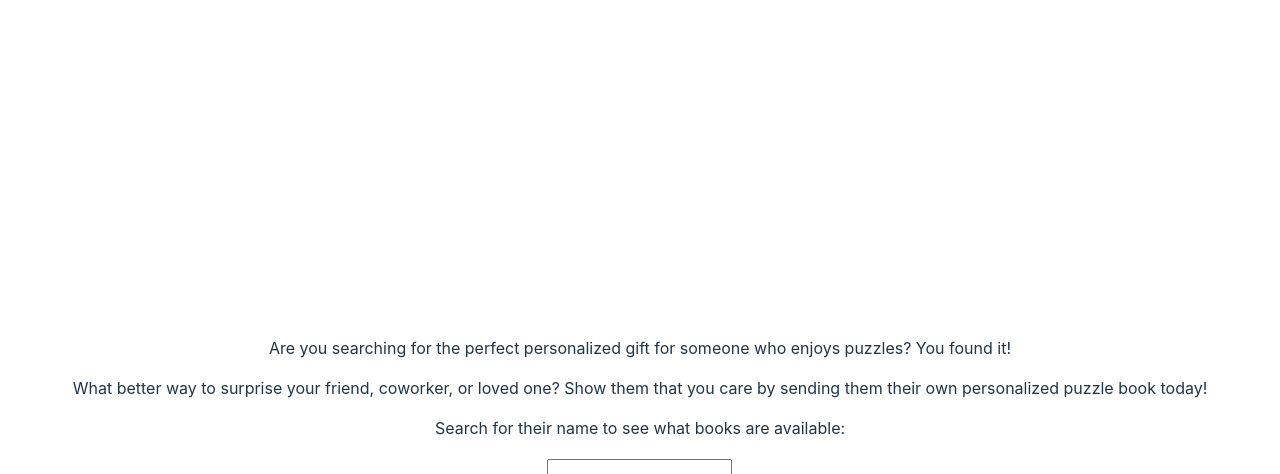
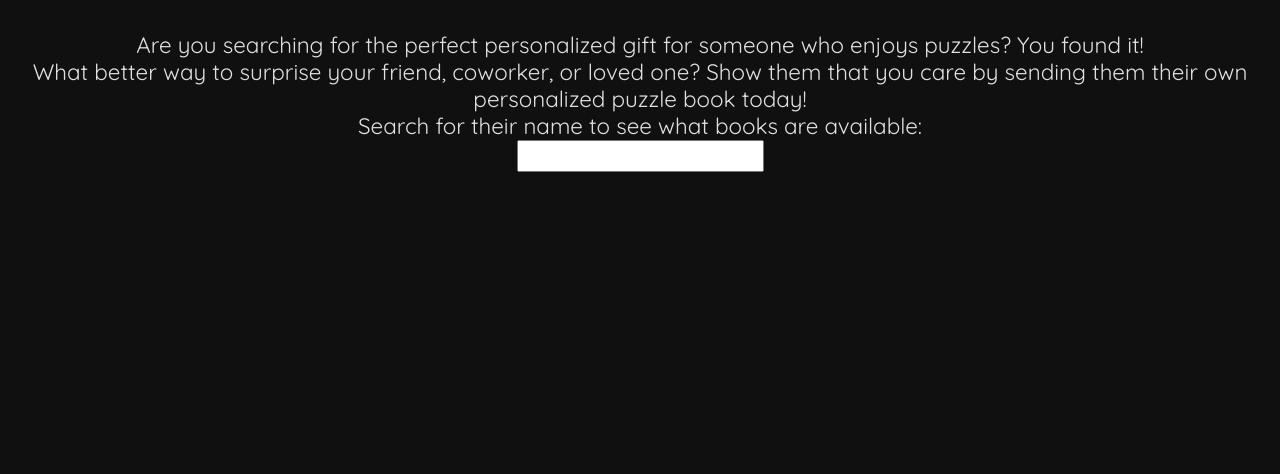
Before and after one commit to gmlewis/personalized-books, a Vue app: page / in a window 1280 px wide. Shown: the top 474 px of the page. Built offline with nearby package versions, Linux system fonts and the light colour scheme.

Commit message:
Make book grid

```diff
--- a/package.json
+++ b/package.json
@@ -13,6 +13,7 @@
   },
   "devDependencies": {
     "@vitejs/plugin-vue": "^4.1.0",
+    "sass": "^1.59.3",
     "vite": "^4.2.0"
   }
 }
--- a/src/components/DisplayBook.vue
+++ b/src/components/DisplayBook.vue
@@ -1,9 +1,9 @@
 <template>
-  <div>
+  <div class="book-container">
     <a :href="`https://lulu.com/${book[1]}`">
-      <img :src="book[3]">
-      {{ book[0] }}
-      (ISBN: {{ book[2] }})
+      <img :src="book[3]" width="384" height="576">
+      <span class="book-info">{{ book[0] }}
+        (ISBN: {{ book[2] }})</span>
     </a>
   </div>
 </template>
@@ -15,4 +15,27 @@ const props = defineProps({
 
 </script>
 
-<style lang="scss" scoped></style>
+<style lang="scss" scoped>
+.book-container {
+  display: flex;
+  flex-direction: column;
+  justify-content: center;
+  align-items: center;
+  width: 100%;
+
+
+  &>a {
+    &>img {
+      // from https://stackoverflow.com/questions/12991351/css-force-image-resize-and-keep-aspect-ratio#comment94032036_39039206
+      object-fit: contain;
+      width: 100%;
+      height: 20rem;
+    }
+
+    &>.book-info {
+      font-size: 1.2rem;
+    }
+  }
+
+}
+</style>
--- a/src/components/SearchBooks.vue
+++ b/src/components/SearchBooks.vue
@@ -1,8 +1,10 @@
 <template>
   <input v-model="name">
-  <div v-if="!!shortcut">Shortcut: <a :href="shortcut">{{ shortcut }}</a></div>
-  <div v-for="book in books">
-    <DisplayBook :book="book" />
+  <div v-if="!!shortcut" class="shortcut">Shortcut: <a :href="shortcut">{{ shortcut }}</a></div>
+  <div class="books">
+    <div v-for="book in books" class="book">
+      <DisplayBook :book="book" />
+    </div>
   </div>
 </template>
 
@@ -38,4 +40,24 @@ onMounted(() => {
 })
 </script>
 
-<style scoped></style>
+<style lang="scss" scoped>
+.books {
+  display: flex;
+  flex-direction: row;
+  flex-wrap: wrap;
+  justify-content: center;
+  gap: 1rem;
+}
+
+.book {
+  width: 30%;
+}
+
+.shortcut {
+  margin: 1rem auto;
+}
+
+input {
+  font: inherit;
+}
+</style>
--- a/src/style.css
+++ b/src/style.css
@@ -1,11 +1,13 @@
+@import url('https://fonts.googleapis.com/css2?family=Quicksand:wght@400;500&display=swap');
+
 :root {
-  font-family: Inter, system-ui, Avenir, Helvetica, Arial, sans-serif;
-  line-height: 1.5;
+  font-family: 'Quicksand', sans-serif;
+  line-height: 1.2;
   font-weight: 400;
 
   color-scheme: light dark;
   color: rgba(255, 255, 255, 0.87);
-  background-color: #242424;
+  background-color: #101010;
 
   font-synthesis: none;
   text-rendering: optimizeLegibility;
@@ -14,58 +16,29 @@
   -webkit-text-size-adjust: 100%;
 }
 
-a {
-  font-weight: 500;
-  color: #646cff;
-  text-decoration: inherit;
-}
-a:hover {
-  color: #535bf2;
+*,
+*::before,
+*::after {
+  box-sizing: border-box;
+  margin: 0;
+  position: relative;
+  font-weight: normal;
 }
 
-a {
-  font-weight: 500;
-  color: #646cff;
-  text-decoration: inherit;
-}
-a:hover {
-  color: #535bf2;
+html {
+  height: 100%;
 }
 
 body {
   margin: 0;
   display: flex;
+  flex-direction: column;
   place-items: center;
   min-width: 320px;
   min-height: 100vh;
-}
-
-h1 {
-  font-size: 3.2em;
-  line-height: 1.1;
-}
-
-button {
-  border-radius: 8px;
-  border: 1px solid transparent;
-  padding: 0.6em 1.2em;
-  font-size: 1em;
-  font-weight: 500;
-  font-family: inherit;
-  background-color: #1a1a1a;
-  cursor: pointer;
-  transition: border-color 0.25s;
-}
-button:hover {
-  border-color: #646cff;
-}
-button:focus,
-button:focus-visible {
-  outline: 4px auto -webkit-focus-ring-color;
-}
-
-.card {
-  padding: 2em;
+  line-height: 1.2;
+  font-size: 1.4rem;
+  text-rendering: optimizeLegibility;
 }
 
 #app {
@@ -75,15 +48,13 @@ button:focus-visible {
   text-align: center;
 }
 
-@media (prefers-color-scheme: light) {
-  :root {
-    color: #213547;
-    background-color: #ffffff;
-  }
-  a:hover {
-    color: #747bff;
-  }
-  button {
-    background-color: #f9f9f9;
-  }
+a {
+  font-weight: 500;
+  color: #646cff;
+  text-decoration: inherit;
+  transition: color 0.3s;
 }
+
+a:hover {
+  color: #535bf2;
+}
```
Also changed, not shown: 1 other file (tests, documents, lock files or other folders).
